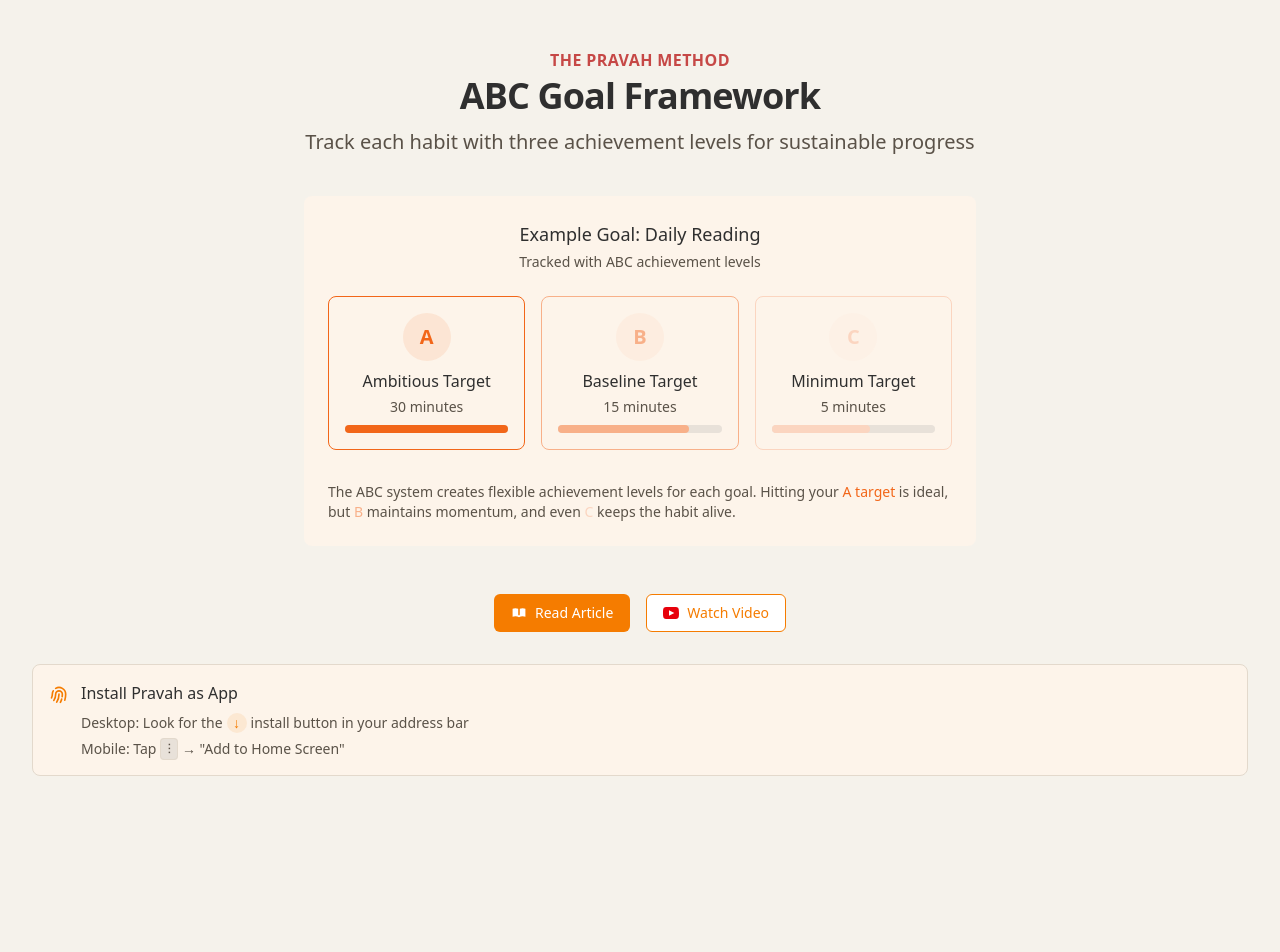
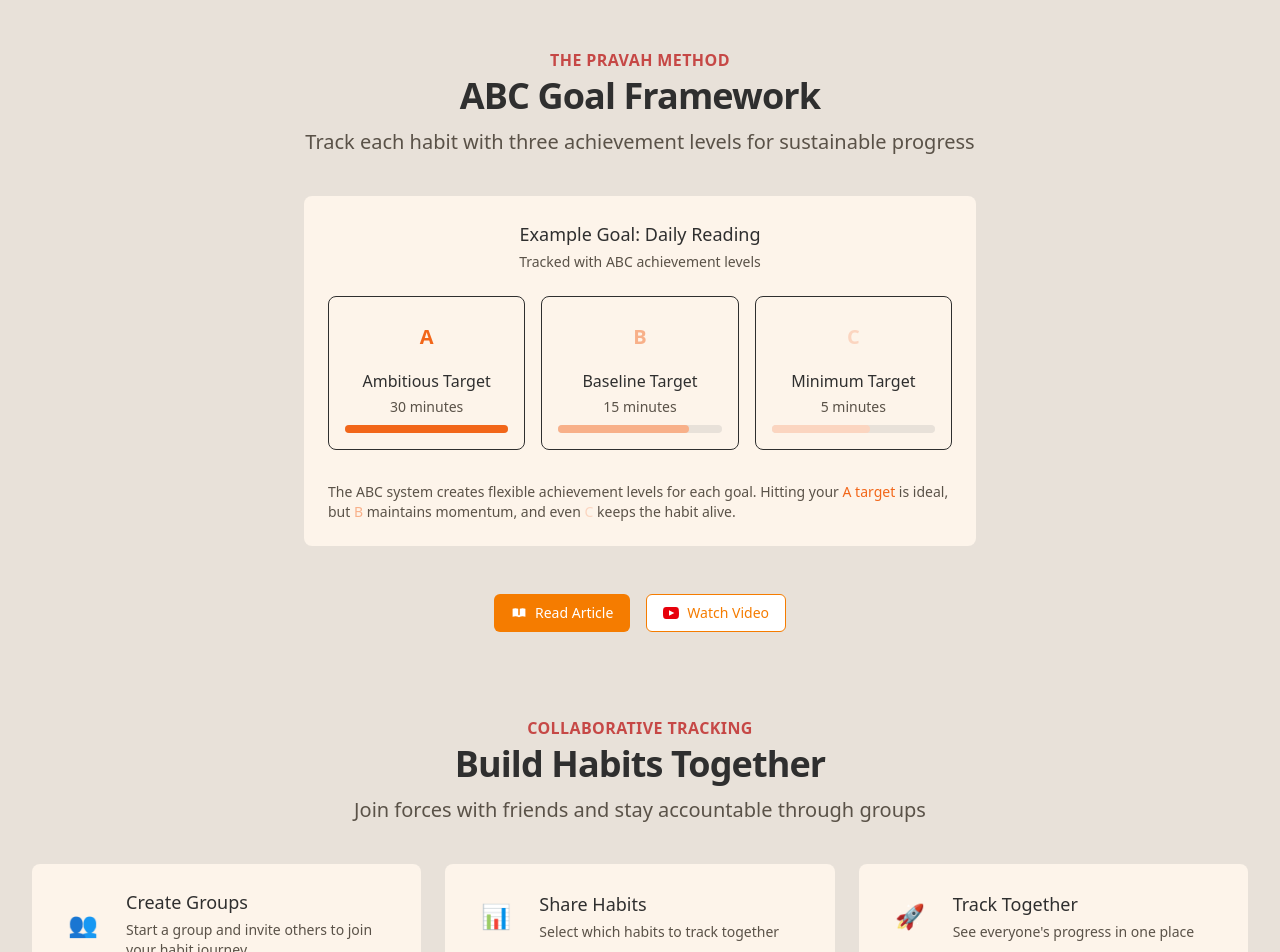
Before and after one commit to hokageCV/pravah, a React (Vite) app in the folder frontend/: page /about in a window 1280 px wide. Shown: the top 952 px of the page. Before the commit the page ends 824 px from the top, so only its background shows below. Built offline with nearby package versions, Linux system fonts and the light colour scheme.

Commit message:
Add groups info

```diff
--- a/frontend/src/routes/about.tsx
+++ b/frontend/src/routes/about.tsx
@@ -6,63 +6,54 @@
 
 function AboutSection() {
   return (
-    <section className='py-12 '>
-      <div className='max-w-7xl mx-auto px-4 sm:px-6 lg:px-8'>
-        <div className='lg:text-center'>
-          <h2 className='text-base text-c-primary font-semibold tracking-wide uppercase'>
-            The Pravah Method
-          </h2>
-          <p className='mt-2 text-3xl leading-8 font-extrabold tracking-tight text-c-text sm:text-4xl'>
-            ABC Goal Framework
-          </p>
-          <p className='mt-4 max-w-2xl text-xl text-c-text-muted lg:mx-auto'>
-            Track each habit with three achievement levels for sustainable progress
-          </p>
+    <section className='py-12 bg-c-surface-muted'>
+      <div className='max-w-7xl mx-auto px-4 sm:px-6 lg:px-8 space-y-16'>
+        <ABCFrameworkSection />
+        <GroupFeaturesSection />
+        <PWAInstallNotice />
       </div>
+    </section>
+  )
+}
 
-        <div className='mt-10'>
+function ABCFrameworkSection() {
+  return (
+    <div>
+      <SectionHeader
+        title='The Pravah Method'
+        subtitle='ABC Goal Framework'
+        description='Track each habit with three achievement levels for sustainable progress'
+      />
+
       <div className='mt-10'>
         <div className='card bg-c-surface p-6 max-w-2xl mx-auto'>
           <div className='text-center mb-6'>
             <h3 className='text-lg font-medium text-c-text'>Example Goal: Daily Reading</h3>
-                <p className='mt-1 text-sm text-c-text-muted'>
-                  Tracked with ABC achievement levels
-                </p>
+            <p className='mt-1 text-sm text-c-text-muted'>Tracked with ABC achievement levels</p>
           </div>
 
           <div className='grid grid-cols-1 md:grid-cols-3 gap-4'>
-                <div className='border border-c-goal-a rounded-lg p-4 text-center'>
-                  <div className='mx-auto h-12 w-12 rounded-full bg-c-goal-a/10 flex items-center justify-center mb-2'>
-                    <span className='text-xl font-bold text-c-goal-a'>A</span>
-                  </div>
-                  <h4 className='font-medium text-c-text'>Ambitious Target</h4>
-                  <p className='mt-1 text-sm text-c-text-muted'>30 minutes</p>
-                  <div className='mt-2 h-2 w-full bg-c-surface-muted rounded-full'>
-                    <div className='h-2 rounded-full bg-c-goal-a' style={{ width: '100%' }}></div>
-                  </div>
-                </div>
-                {/* B Target */}
-                <div className='border border-c-goal-b rounded-lg p-4 text-center'>
-                  <div className='mx-auto h-12 w-12 rounded-full bg-c-goal-b/10 flex items-center justify-center mb-2'>
-                    <span className='text-xl font-bold text-c-goal-b'>B</span>
-                  </div>
-                  <h4 className='font-medium text-c-text'>Baseline Target</h4>
-                  <p className='mt-1 text-sm text-c-text-muted'>15 minutes</p>
-                  <div className='mt-2 h-2 w-full bg-c-surface-muted rounded-full'>
-                    <div className='h-2 rounded-full bg-c-goal-b' style={{ width: '80%' }}></div>
-                  </div>
-                </div>
-                {/* C Target */}
-                <div className='border border-c-goal-c rounded-lg p-4 text-center'>
-                  <div className='mx-auto h-12 w-12 rounded-full bg-c-goal-c/10 flex items-center justify-center mb-2'>
-                    <span className='text-xl font-bold text-c-goal-c'>C</span>
-                  </div>
-                  <h4 className='font-medium text-c-text'>Minimum Target</h4>
-                  <p className='mt-1 text-sm text-c-text-muted'>5 minutes</p>
-                  <div className='mt-2 h-2 w-full bg-c-surface-muted rounded-full'>
-                    <div className='h-2 rounded-full bg-c-goal-c' style={{ width: '60%' }}></div>
-                  </div>
-                </div>
+            <GoalTarget
+              level='A'
+              title='Ambitious Target'
+              value='30 minutes'
+              progress={100}
+              color='c-goal-a'
+            />
+            <GoalTarget
+              level='B'
+              title='Baseline Target'
+              value='15 minutes'
+              progress={80}
+              color='c-goal-b'
+            />
+            <GoalTarget
+              level='C'
+              title='Minimum Target'
+              value='5 minutes'
+              progress={60}
+              color='c-goal-c'
+            />
           </div>
 
           <div className='mt-8 text-sm text-c-text-muted'>
@@ -76,38 +67,56 @@
         </div>
       </div>
 
-          <div className='mt-12 text-center space-y-4 sm:space-y-0 sm:space-x-4'>
-            <a
-              href='https://www.sahilbloom.com/newsletter/the-abc-goal-system'
-              target='_blank'
-              rel='noopener noreferrer'
-              className='inline-flex items-center px-4 py-2 border border-transparent text-sm font-medium rounded-md text-white bg-c-accent hover:bg-c-accent-hover'
-            >
-              <svg
-                className='mr-2 h-4 w-4'
-                fill='currentColor'
-                viewBox='0 0 20 20'
-                xmlns='http://www.w3.org/2000/svg'
-              >
-                <path d='M9 4.804A7.968 7.968 0 005.5 4c-1.255 0-2.443.29-3.5.804v10A7.969 7.969 0 015.5 14c1.669 0 3.218.51 4.5 1.385A7.962 7.962 0 0114.5 14c1.255 0 2.443.29 3.5.804v-10A7.968 7.968 0 0014.5 4c-1.255 0-2.443.29-3.5.804V12a1 1 0 11-2 0V4.804z' />
-              </svg>
-              Read Article
-            </a>
-            <a
-              href='https://www.youtube.com/watch?v=JvYsD_bM-RM'
-              target='_blank'
-              rel='noopener noreferrer'
-              className='inline-flex items-center px-4 py-2 border border-c-accent text-sm font-medium rounded-md text-c-accent bg-white hover:bg-c-surface-muted'
-            >
-              <svg className='mr-2 h-4 w-4 text-red-600' fill='currentColor' viewBox='0 0 24 24'>
-                <path d='M19.615 3.184c-3.604-.246-11.631-.245-15.23 0-3.897.266-4.356 2.62-4.385 8.816.029 6.185.484 8.549 4.385 8.816 3.6.245 11.626.246 15.23 0 3.897-.266 4.356-2.62 4.385-8.816-.029-6.185-.484-8.549-4.385-8.816zm-10.615 12.816v-8l8 3.993-8 4.007z' />
-              </svg>
-              Watch Video
-            </a>
+      <ResourceLinks />
+    </div>
+  )
+}
+
+function GroupFeaturesSection() {
+  return (
+    <div className='pt-5'>
+      <SectionHeader
+        title='Collaborative Tracking'
+        subtitle='Build Habits Together'
+        description='Join forces with friends and stay accountable through groups'
+      />
+
+      <div className='mt-10 grid grid-cols-1 gap-6 md:grid-cols-3'>
+        <FeatureCard
+          icon='👥'
+          title='Create Groups'
+          description='Start a group and invite others to join your habit journey'
+          color='c-secondary'
+          points={['One person creates the group as owner', 'Add members via username']}
+        />
+        <FeatureCard
+          icon='📊'
+          title='Share Habits'
+          description='Select which habits to track together'
+          color='c-accent-subtle'
+          points={[
+            'Each member chooses habits to contribute',
+            'Control your privacy - share only what you want',
+          ]}
+        />
+        <FeatureCard
+          icon='🚀'
+          title='Track Together'
+          description="See everyone's progress in one place"
+          color='c-primary'
+          points={[
+            'Monthly progress heatmaps for all members',
+            'Celebrate streaks and milestones together',
+          ]}
+        />
       </div>
     </div>
+  )
+}
 
-        <div className='mt-8 p-4 bg-c-surface rounded-lg border border-c-border'>
+function PWAInstallNotice() {
+  return (
+    <div className='p-4 bg-c-surface rounded-lg border border-c-border'>
       <div className='flex items-start'>
         <div className='flex-shrink-0 mt-1'>
           <svg
@@ -145,7 +154,143 @@
         </div>
       </div>
     </div>
-      </div>
-    </section>
   )
 }
+
+function SectionHeader({
+  title,
+  subtitle,
+  description,
+}: {
+  title: string
+  subtitle: string
+  description: string
+}) {
+  return (
+    <div className='lg:text-center'>
+      <h2 className='text-base text-c-primary font-semibold tracking-wide uppercase'>{title}</h2>
+      <p className='mt-2 text-3xl leading-8 font-extrabold tracking-tight text-c-text sm:text-4xl'>
+        {subtitle}
+      </p>
+      <p className='mt-4 max-w-2xl text-xl text-c-text-muted lg:mx-auto'>{description}</p>
+    </div>
+  )
+}
+
+function GoalTarget({
+  level,
+  title,
+  value,
+  progress,
+  color,
+}: {
+  level: string
+  title: string
+  value: string
+  progress: number
+  color: string
+}) {
+  return (
+    <div className={`border border-${color} rounded-lg p-4 text-center`}>
+      <div
+        className={`mx-auto h-12 w-12 rounded-full bg-${color}/10 flex items-center justify-center mb-2`}
+      >
+        <span className={`text-xl font-bold text-${color}`}>{level}</span>
+      </div>
+      <h4 className='font-medium text-c-text'>{title}</h4>
+      <p className='mt-1 text-sm text-c-text-muted'>{value}</p>
+      <div className='mt-2 h-2 w-full bg-c-surface-muted rounded-full'>
+        <div className={`h-2 rounded-full bg-${color}`} style={{ width: `${progress}%` }}></div>
+      </div>
+    </div>
+  )
+}
+
+function ResourceLinks() {
+  return (
+    <div className='mt-12 text-center space-y-4 sm:space-y-0 sm:space-x-4'>
+      <ResourceLink
+        href='https://www.sahilbloom.com/newsletter/the-abc-goal-system'
+        icon='article'
+        text='Read Article'
+      />
+      <ResourceLink
+        href='https://www.youtube.com/watch?v=JvYsD_bM-RM'
+        icon='youtube'
+        text='Watch Video'
+      />
+    </div>
+  )
+}
+
+function ResourceLink({ href, icon, text }: { href: string; icon: string; text: string }) {
+  return (
+    <a
+      href={href}
+      target='_blank'
+      rel='noopener noreferrer'
+      className={`inline-flex items-center px-4 py-2 border text-sm font-medium rounded-md ${
+        icon === 'youtube'
+          ? 'border-c-accent text-c-accent bg-white hover:bg-c-surface-muted'
+          : 'border-transparent text-white bg-c-accent hover:bg-c-accent-hover'
+      }`}
+    >
+      {icon === 'youtube' ? (
+        <>
+          <svg className='mr-2 h-4 w-4 text-red-600' fill='currentColor' viewBox='0 0 24 24'>
+            <path d='M19.615 3.184c-3.604-.246-11.631-.245-15.23 0-3.897.266-4.356 2.62-4.385 8.816.029 6.185.484 8.549 4.385 8.816 3.6.245 11.626.246 15.23 0 3.897-.266 4.356-2.62 4.385-8.816-.029-6.185-.484-8.549-4.385-8.816zm-10.615 12.816v-8l8 3.993-8 4.007z' />
+          </svg>
+          {text}
+        </>
+      ) : (
+        <>
+          <svg
+            className='mr-2 h-4 w-4'
+            fill='currentColor'
+            viewBox='0 0 20 20'
+            xmlns='http://www.w3.org/2000/svg'
+          >
+            <path d='M9 4.804A7.968 7.968 0 005.5 4c-1.255 0-2.443.29-3.5.804v10A7.969 7.969 0 015.5 14c1.669 0 3.218.51 4.5 1.385A7.962 7.962 0 0114.5 14c1.255 0 2.443.29 3.5.804v-10A7.968 7.968 0 0014.5 4c-1.255 0-2.443.29-3.5.804V12a1 1 0 11-2 0V4.804z' />
+          </svg>
+          {text}
+        </>
+      )}
+    </a>
+  )
+}
+
+function FeatureCard({
+  icon,
+  title,
+  description,
+  color,
+  points,
+}: {
+  icon: string
+  title: string
+  description: string
+  color: string
+  points: string[]
+}) {
+  return (
+    <div className='card bg-c-surface p-6 hover:shadow-lg transition-shadow'>
+      <div className='flex items-center'>
+        <div className={`flex-shrink-0 bg-${color}/10 rounded-md p-3`}>
+          <span className='text-2xl font-bold'>{icon}</span>
+        </div>
+        <div className='ml-4'>
+          <h3 className='text-lg font-medium text-c-text'>{title}</h3>
+          <p className='mt-1 text-sm text-c-text-muted'>{description}</p>
+        </div>
+      </div>
+      <ul className='mt-4 pl-2 space-y-2 text-sm text-c-text-muted'>
+        {points.map((point, index) => (
+          <li key={index} className='flex items-start'>
+            <span className={`text-${color} mr-2`}>•</span>
+            <span>{point}</span>
+          </li>
+        ))}
+      </ul>
+    </div>
+  )
+}
```
Lines whose indentation alone changed are shown as unchanged.
